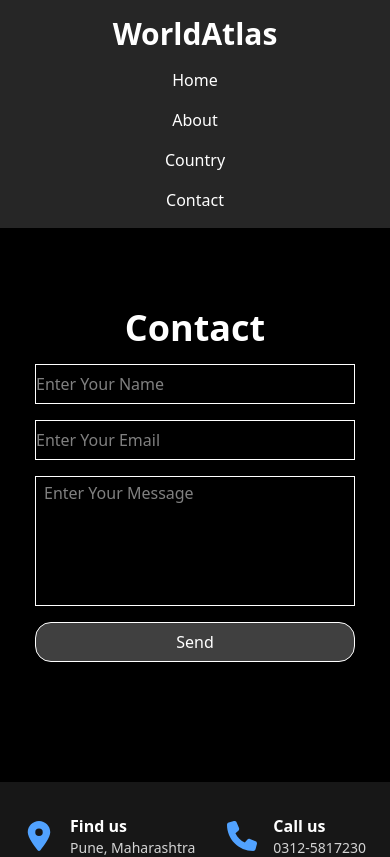
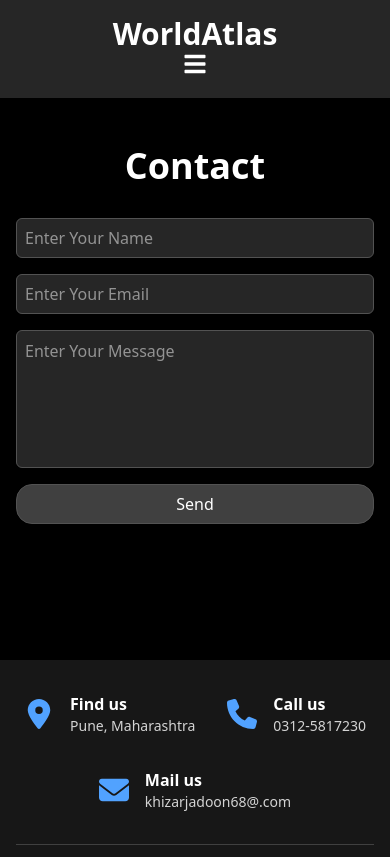
Before and after one commit to khizarjadoon68/World-Atlas, a React (Vite) app: page /contact in a window 390 px wide. Shown: the top 857 px of the page. Built offline with nearby package versions, Linux system fonts and the light colour scheme.

Commit message:
add responsive

```diff
--- a/src/Components/UI/Header.jsx
+++ b/src/Components/UI/Header.jsx
@@ -1,26 +1,51 @@
 import { NavLink } from "react-router-dom";
+import { useState } from "react";
+import { FaBars, FaTimes } from "react-icons/fa";
 
 const Header = () => {
+    const [isMenuOpen, setIsMenuOpen] = useState(false);
+
+    const toggleMenu = () => setIsMenuOpen(!isMenuOpen);
+    const closeMenu = () => setIsMenuOpen(false);
+
     return (
         <>
             <header>
                 <section className="bg-neutral-800 text-white w-full">
                     <div className="container mx-auto px-4 py-4 flex flex-col sm:flex-row justify-between items-center">
                         <div>
-                            <NavLink to="/">
+                            <NavLink to="/" onClick={closeMenu}>
                                 <h1 className="text-3xl font-bold" >WorldAtlas</h1>
                             </NavLink >
+                        </div>
 
-                        </div>
-                        <nav className="mt-4 sm:mt-0">
-                            <ul className="flex flex-col sm:flex-row items-center gap-4 sm:gap-5 cursor-pointer">
+                        {/* Desktop Navigation */}
+                        <nav className="hidden sm:block">
+                            <ul className="flex items-center gap-5 cursor-pointer">
                                 <li> <NavLink to="/">Home</NavLink></li>
                                 <li> <NavLink to="about">About</NavLink></li>
                                 <li> <NavLink to="country">Country</NavLink></li>
                                 <li> <NavLink to="contact">Contact</NavLink></li>
                             </ul>
                         </nav>
+
+                        {/* Mobile Navigation Button */}
+                        <div className="sm:hidden">
+                            <button onClick={toggleMenu} className="text-2xl focus:outline-none">
+                                {isMenuOpen ? <FaTimes /> : <FaBars />}
+                            </button>
+                        </div>
                     </div>
+
+                    {/* Mobile Menu */}
+                    <nav className={`sm:hidden ${isMenuOpen ? 'block' : 'hidden'}`}>
+                        <ul className="flex flex-col items-center gap-4 py-4">
+                            <li><NavLink to="/" onClick={closeMenu}>Home</NavLink></li>
+                            <li><NavLink to="about" onClick={closeMenu}>About</NavLink></li>
+                            <li><NavLink to="country" onClick={closeMenu}>Country</NavLink></li>
+                            <li><NavLink to="contact" onClick={closeMenu}>Contact</NavLink></li>
+                        </ul>
+                    </nav>
                 </section>
             </header>
 
--- a/src/pages/Contact.jsx
+++ b/src/pages/Contact.jsx
@@ -24,13 +24,13 @@ const Contact = () => {
     return (
         <>
             <section className="text-white flex flex-col items-center pb-30">
-                <h1 className="text-4xl font-bold mt-20 ">Contact</h1>
+                <h1 className="text-4xl font-bold mt-12 sm:mt-20">Contact</h1>
                 <form
                     onSubmit={handleFormSubmit}
-                    className="flex flex-col"
+                    className="flex flex-col w-full max-w-md p-4"
                 >
                     <input
-                        className="border mt-4 w-80 h-10"
+                        className="bg-neutral-800 border border-neutral-600 rounded-md p-2 mt-4 w-full h-10 focus:ring-2 focus:ring-blue-500 focus:outline-none"
                         type="text"
                         placeholder="Enter Your Name"
                         required
@@ -40,7 +40,7 @@ const Contact = () => {
                         onChange={handleChange}
                     />
                     <input
-                        className="border mt-4 w-80 h-10"
+                        className="bg-neutral-800 border border-neutral-600 rounded-md p-2 mt-4 w-full h-10 focus:ring-2 focus:ring-blue-500 focus:outline-none"
                         type="email"
                         placeholder="Enter Your Email"
                         required
@@ -50,7 +50,7 @@ const Contact = () => {
                         onChange={handleChange}
                     />
                     <textarea
-                        className="border mt-4 w-80 px-2 py-1 text-left align-top resize-none"
+                        className="bg-neutral-800 border border-neutral-600 rounded-md p-2 mt-4 w-full align-top resize-none focus:ring-2 focus:ring-blue-500 focus:outline-none"
                         rows="5"
                         placeholder="Enter Your Message"
                         required
@@ -62,7 +62,7 @@ const Contact = () => {
 
                     <button
                         type="submit"
-                        className="bg-neutral-700 hover:bg-neutral-600 rounded-2xl border mt-4 cursor-pointer w-80 h-10"
+                        className="bg-neutral-700 hover:bg-neutral-600 rounded-2xl border border-neutral-600 mt-4 cursor-pointer w-full h-10 transition-colors"
                     >
                         Send
                     </button>
--- a/src/pages/Errorpage.jsx
+++ b/src/pages/Errorpage.jsx
@@ -1,22 +1,21 @@
 import { NavLink, useRouteError } from "react-router-dom";
 
 const ErrorPage = () => {
-
     const error = useRouteError();
     console.log(error);
     return (
-        <>
-            <h1 className="text-4xl font-bold text-white underline">Error Page</h1>
-
-            {error && <p className="text-white" >{error.data}</p>}
-            <NavLink to={"/"}  >
-                <button className="text-white bg-red-800 rounded-xl h-7 w-30 ">
-
-                    Go Home
-                </button>
+        <div className="min-h-screen bg-black text-white flex flex-col items-center justify-center text-center p-4">
+            <h1 className="text-5xl font-bold mb-4">Oops!</h1>
+            <p className="text-xl mb-2">Sorry, an unexpected error has occurred.</p>
+            <p className="text-neutral-400 mb-8">
+                <i>{error.statusText || error.message}</i>
+                {error.data && <span className="block mt-2">{error.data}</span>}
+            </p>
+            <NavLink to="/" className="bg-blue-600 hover:bg-blue-700 text-white font-bold py-2 px-6 rounded-lg transition-colors">
+                Go Home
             </NavLink>
-        </>
-    )
-}
+        </div>
+    );
+};
 
 export default ErrorPage;
```
